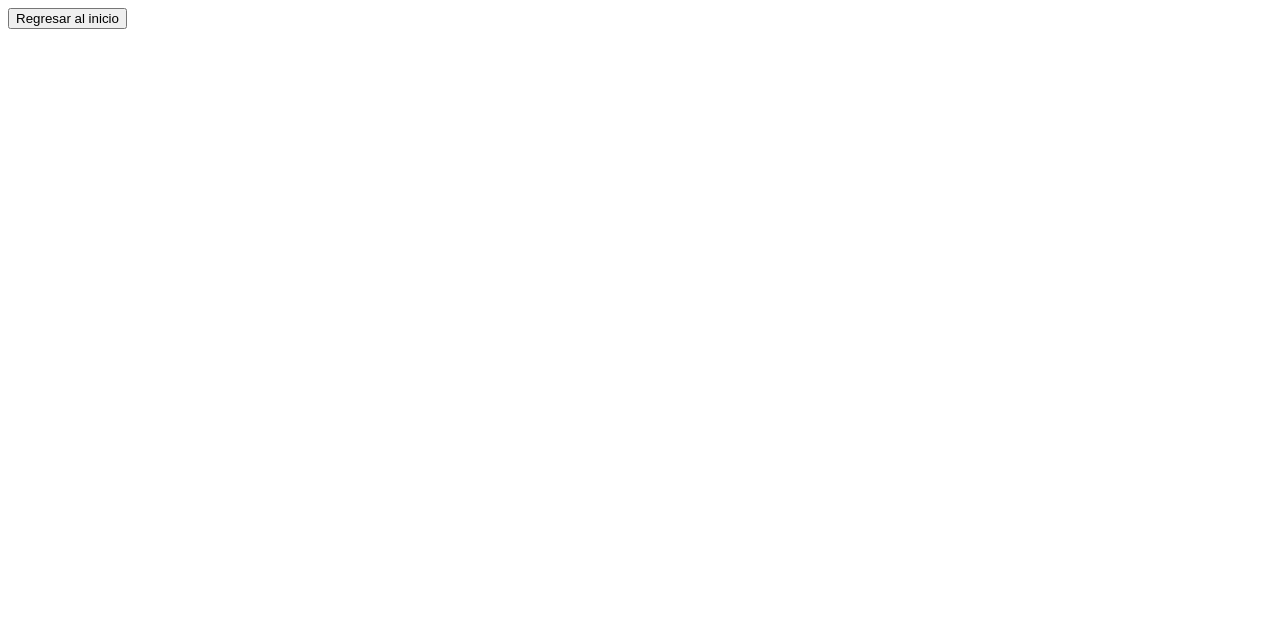
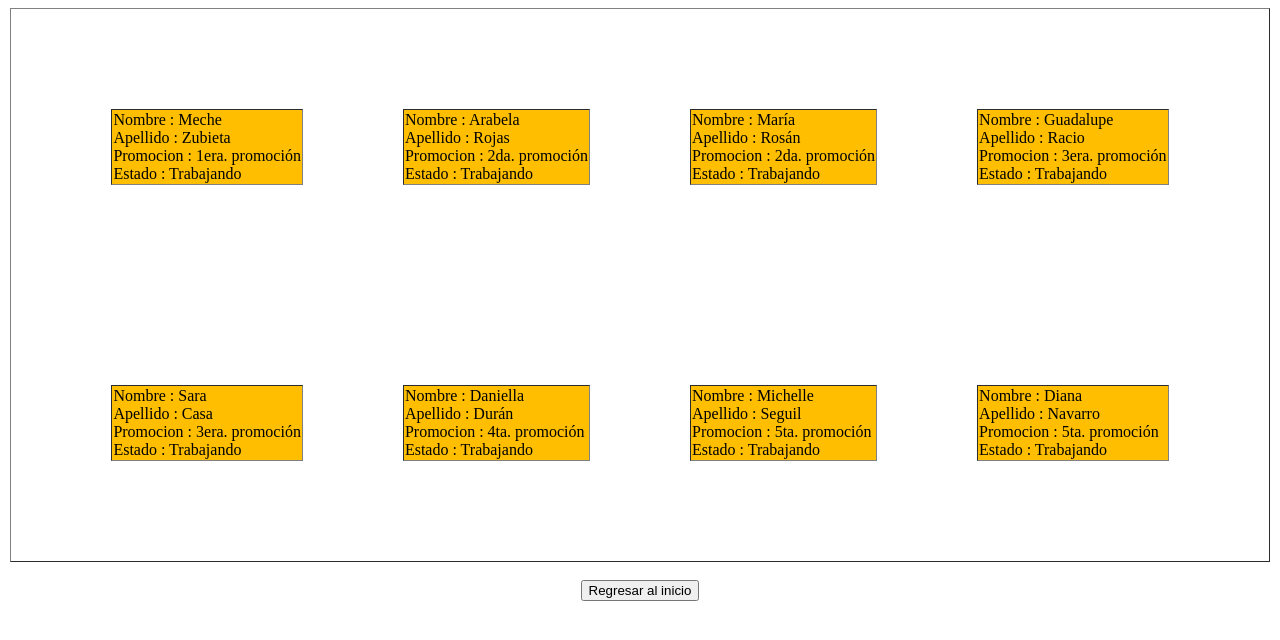
Before and after one commit to naovillaj/ProyectoFinal2, a plain HTML site: page link1.html in a window 1280 px wide. Drawn offline with Linux system fonts and the light colour scheme.

```diff
--- a/link1.html
+++ b/link1.html
@@ -7,7 +7,25 @@
 </head>
 <body>
 
+
+	   <table  cellspacing="100px" align="center" border= "1px solid black;">
+           <tr><td bgcolor="#FFBF00" padding="5px;">Nombre : Meche <br> Apellido : Zubieta <br>  Promocion : 1era. promoción <br> Estado : Trabajando </td>
+               <td bgcolor="#FFBF00">Nombre : Arabela <br> Apellido : Rojas <br>  Promocion : 2da. promoción <br> Estado : Trabajando </td>
+               <td bgcolor="#FFBF00">Nombre : María <br> Apellido : Rosán <br>  Promocion : 2da. promoción <br> Estado : Trabajando </td>
+           	   <td bgcolor="#FFBF00">Nombre : Guadalupe <br> Apellido : Racio <br>  Promocion : 3era. promoción <br> Estado : Trabajando </td><tr>
+           <tr><td bgcolor="#FFBF00">Nombre : Sara <br> Apellido : Casa <br>  Promocion : 3era. promoción <br> Estado : Trabajando </td>
+               <td bgcolor="#FFBF00">Nombre : Daniella <br> Apellido : Durán <br>  Promocion : 4ta. promoción <br> Estado : Trabajando </td>
+           	   <td bgcolor="#FFBF00">Nombre : Michelle <br> Apellido : Seguil <br>  Promocion : 5ta. promoción <br> Estado : Trabajando </td>
+               <td bgcolor="#FFBF00">Nombre : Diana <br> Apellido : Navarro <br>  Promocion : 5ta. promoción <br> Estado : Trabajando </td></tr>
+
+
+
+
+        </table><br>
+
 	<script type="text/javascript">
+
+
 
 		var coders = [ { nombre : "Meche", apellido : "Zubieta",  promocion : "1era. promoción", estado : "Trabajando" },
 			 { nombre : "Arabela", apellido : "Rojas", promocion : "2da. promoción", estado : "Trabajando" },
@@ -25,7 +43,8 @@
 
 
 
-	<a href="file:///C:/Users/Administrador/Documents/Laboratoria-Naomi/Repositorio/ProyectoFinal2/index.html#" target="_self"> <input type="button" name="boton" value="Regresar al inicio" /> </a>
+	<a href="file:///C:/Users/Administrador/Documents/Laboratoria-Naomi/Repositorio/ProyectoFinal2/index.html#" target="_self">
+	<center><input type="button" name="boton" value="Regresar al inicio" style="" ="center" /> </a> </center>
 
 </body>
 </html>
```
Also changed, not shown: index.html (+2 -2 lines).
